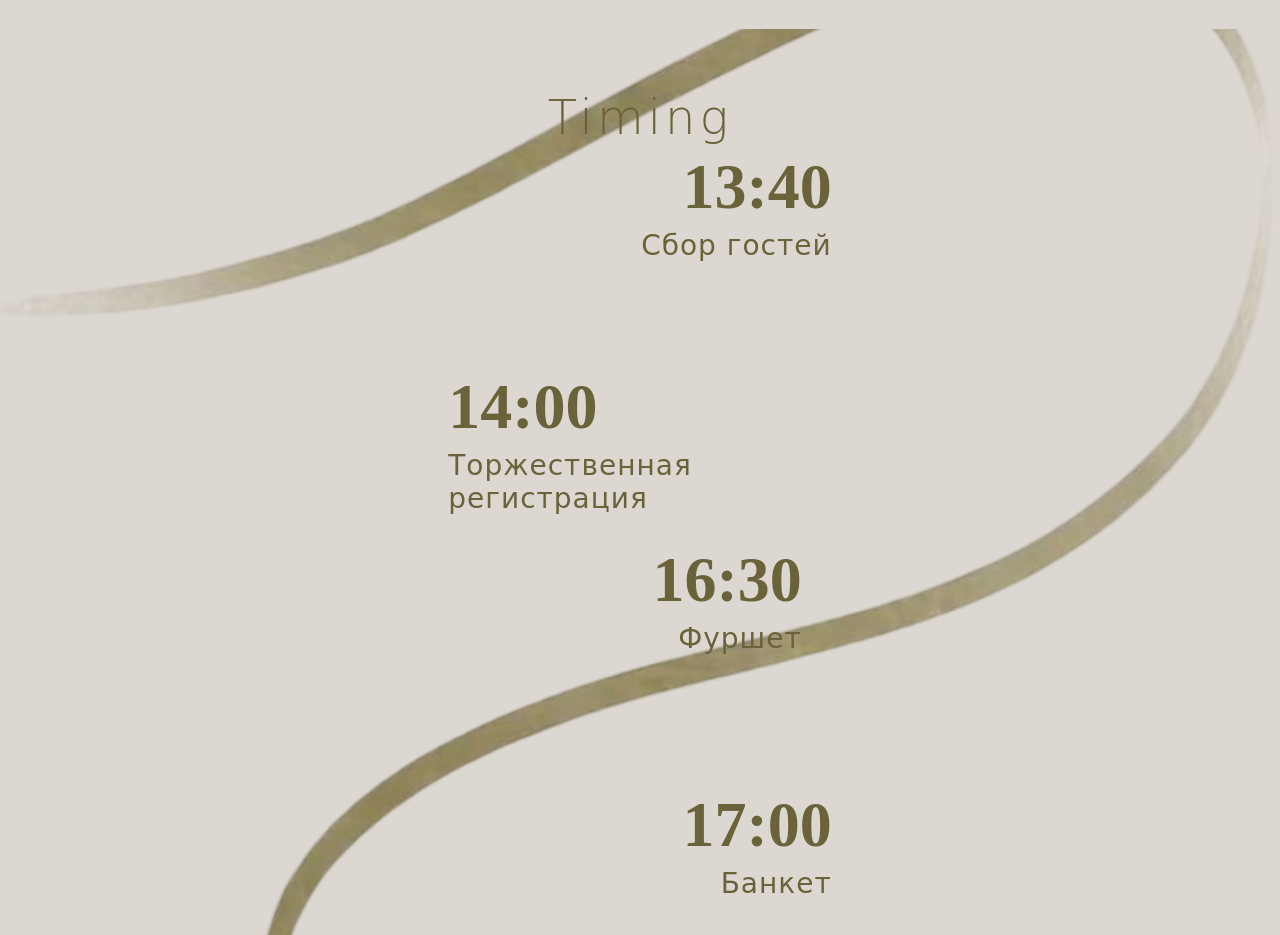
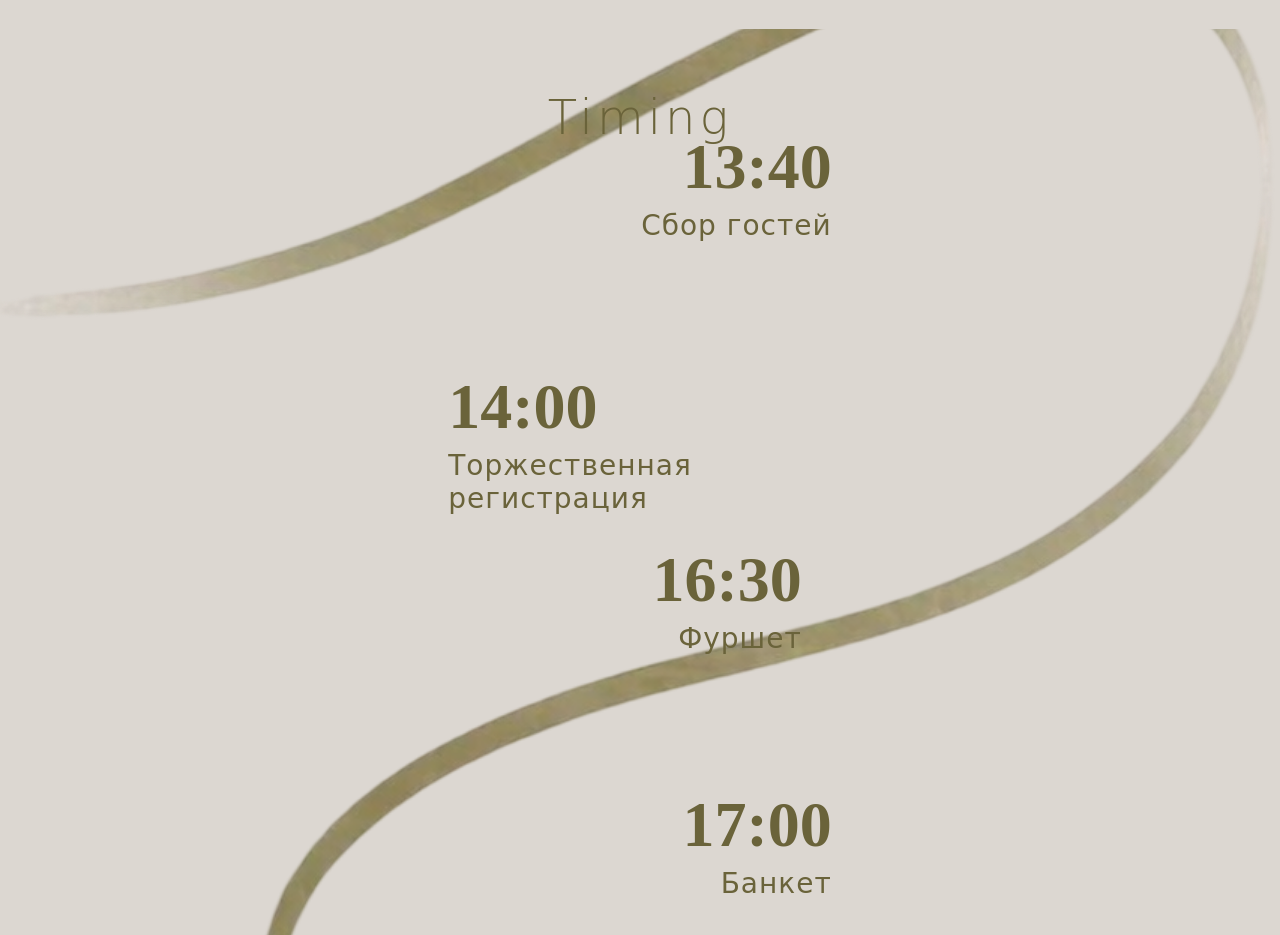
Before and after one commit to hubbleofficial1163-design/AndreyDana, a plain HTML site: page index.html in a window 1280 px wide. Shown: the part 2380-3315 px from the top of the page. Drawn offline with Linux system fonts and the light colour scheme.

Commit message:
style.css

```diff
--- a/style.css
+++ b/style.css
@@ -397,7 +397,7 @@ body {
 
 .item-1 {
     position: relative !important;
-    top: -80px !important;
+    top: -100px !important;
     left: 70px !important;
 }
 
```
